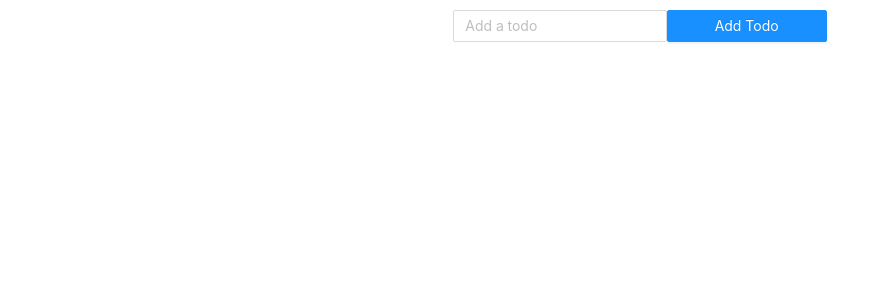
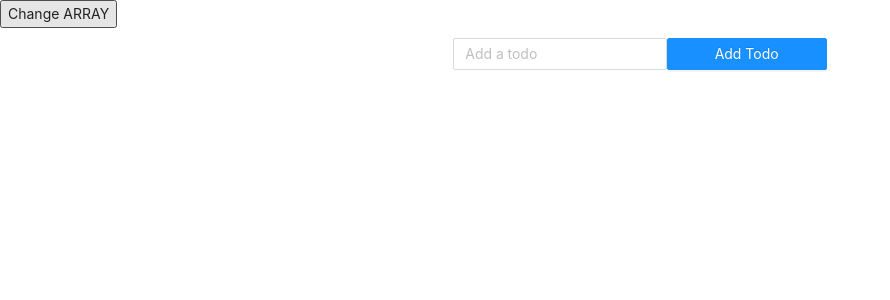
Before and after one commit to srt-pantheon/todolist, a React (Create React App) app: page / in a window 1280 px wide. Shown: the top 300 px of the page, without its empty margins (0-890 px from the left). Built offline with nearby package versions, Linux system fonts and the light colour scheme.

Commit message:
Array modifications tmp_1

```diff
--- a/src/App.js
+++ b/src/App.js
@@ -1,10 +1,10 @@
 import "antd/dist/antd.css";
-import TodoAdd from "./components/TodoAdd";
+import Todo from "./components/Todo";
 
 function App() {
   return (
     <div className="App">
-      <TodoAdd />
+      <Todo />
     </div>
   );
 }
--- /dev/null
+++ b/src/components/Todo.js
@@ -0,0 +1,20 @@
+import "antd/dist/antd.css";
+import { useState } from "react";
+import TodoAdd from "./TodoAdd";
+import TodoList from "./TodoList";
+
+function Todo() {
+  const [arr, udateArr] = useState([]);
+  function changeArray() {
+    udateArr(["s", "r", "t"]);
+  }
+  return (
+    <div className="App">
+      <button onClick={changeArray} type="submit">Change ARRAY</button>
+      <TodoAdd />
+      <TodoList arrayList={arr} />
+    </div>
+  );
+}
+
+export default Todo;
```
